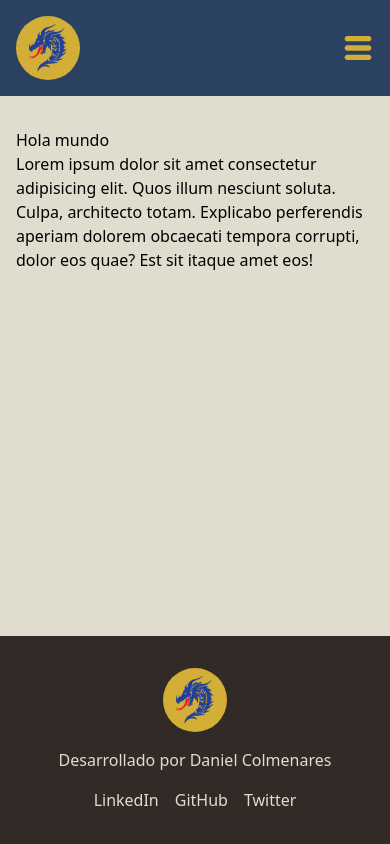
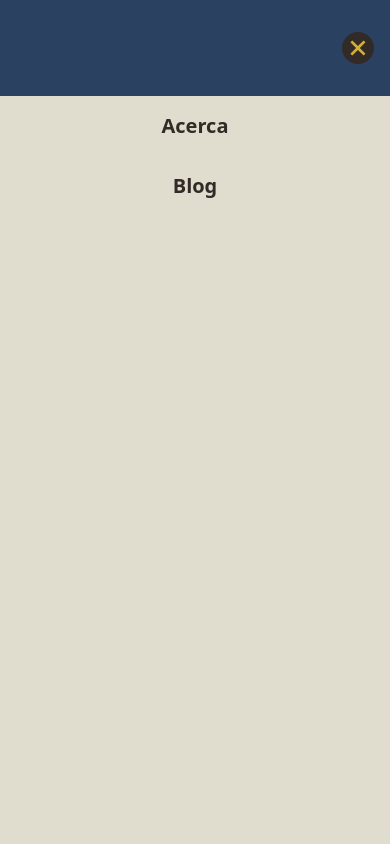
Before and after one commit to RageHardrack/dan-colmenares-website, a Vue app: page / in a window 390 px wide. Both pictures are taken after a click on the button 358 px from the left and 48 px from the top of the page. Built offline with nearby package versions, Linux system fonts and the light colour scheme.

Commit message:
Feat: Created SideNav for mobile version

```diff
--- a/src/App.vue
+++ b/src/App.vue
@@ -1,11 +1,24 @@
 <script setup lang="ts">
 import Navbar from "./components/Layout/Navbar.vue";
 import Footer from "./components/Layout/Footer.vue";
+import SideNav from "./components/Layout/SideNav.vue";
+import { provide, ref } from "vue";
+
+const sideNav = ref<boolean>(false);
+
+const toggleSideNav = (): boolean => (sideNav.value = !sideNav.value);
+
+provide("sideNav", sideNav);
+provide("toggleSideNav", toggleSideNav);
 </script>
 
 <template>
   <section class="flex flex-col justify-between min-h-screen">
     <Navbar />
+
+    <transition name="left">
+      <SideNav v-if="sideNav" />
+    </transition>
 
     <main class="container flex-1 py-8">
       <router-view v-slot="{ Component, route }">
--- a/src/components/Layout/Navbar.vue
+++ b/src/components/Layout/Navbar.vue
@@ -1,20 +1,14 @@
 <script setup lang="ts">
 import MenuButton from "../UI-kit/Buttons/MenuButton.vue";
 import { ROUTES_LINKS } from "../../constantes";
-import { onClickOutside } from "@vueuse/core";
-import { ref } from "vue";
+import { inject } from "vue";
 import Logo from "./Logo.vue";
 
-const sideNav = ref(false);
-const target = ref(null);
-
-onClickOutside(target, () => (sideNav.value = false));
-
-const dropDown = () => (sideNav.value = !sideNav.value);
+const toggleSideNav = inject<() => boolean>("toggleSideNav");
 </script>
 
 <template>
-  <header class="flex items-center h-24 bg-primary" ref="target">
+  <header class="flex items-center h-24 bg-primary">
     <nav class="container flex items-center justify-between py-2">
       <router-link to="/">
         <Logo />
@@ -30,7 +24,7 @@ const dropDown = () => (sideNav.value = !sideNav.value);
         </li>
       </ul>
 
-      <MenuButton @pressButton="dropDown" class="flex md:hidden" />
+      <MenuButton @pressButton="toggleSideNav" class="flex md:hidden" />
     </nav>
   </header>
 </template>
--- a/src/components/Layout/SideNav.vue
+++ b/src/components/Layout/SideNav.vue
@@ -1,3 +1,34 @@
+<script setup lang="ts">
+import CrossSvg from "../UI-kit/Icons/CrossSvg.vue";
+import { ROUTES_LINKS } from "../../constantes";
+import { inject } from "vue";
+
+const toggleSideNav = inject<() => boolean>("toggleSideNav");
+</script>
+
 <template>
-  <aside></aside>
+  <aside class="fixed inset-0 flex flex-col bg-bone md:hidden">
+    <header class="container flex items-center justify-end h-24 bg-primary">
+      <button
+        @click="toggleSideNav"
+        class="flex items-center justify-center rounded-full bg-black-coffee"
+      >
+        <CrossSvg customClass="text-gold w-8 h-8" />
+      </button>
+    </header>
+
+    <ul
+      class="container flex flex-col items-center justify-start flex-1 py-4 space-y-8"
+    >
+      <li
+        v-for="{ title, path } in ROUTES_LINKS"
+        :key="title"
+        class="text-xl font-semibold text-black-coffee"
+      >
+        <router-link :to="path" @click="toggleSideNav">
+          {{ title }}
+        </router-link>
+      </li>
+    </ul>
+  </aside>
 </template>
--- /dev/null
+++ b/src/components/UI-kit/Icons/CrossSvg.vue
@@ -0,0 +1,19 @@
+<script setup lang="ts">
+interface Props {
+  customClass?: string;
+}
+
+const { customClass = "w-12 h-12 text-gold" } = defineProps<Props>();
+</script>
+
+<template>
+  <svg
+    xmlns="http://www.w3.org/2000/svg"
+    viewBox="0 0 24 24"
+    :class="`${customClass} fill-current`"
+  >
+    <path
+      d="m16.192 6.344-4.243 4.242-4.242-4.242-1.414 1.414L10.535 12l-4.242 4.242 1.414 1.414 4.242-4.242 4.243 4.242 1.414-1.414L13.364 12l4.242-4.242z"
+    ></path>
+  </svg>
+</template>
--- a/src/index.css
+++ b/src/index.css
@@ -29,3 +29,12 @@ textarea {
 .fade-leave-active {
   @apply transition-all duration-300 ease-in-out;
 }
+
+.left-enter-from,
+.left-leave-to {
+  @apply -translate-x-full opacity-0;
+}
+.left-enter-active,
+.left-leave-active {
+  @apply transition-all duration-500 ease-in-out;
+}
```
